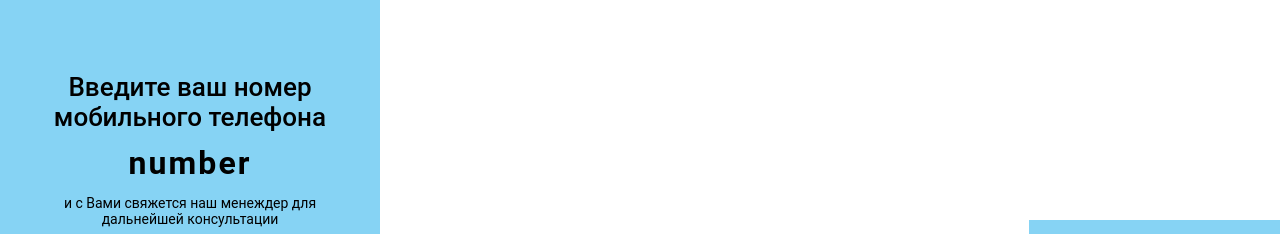
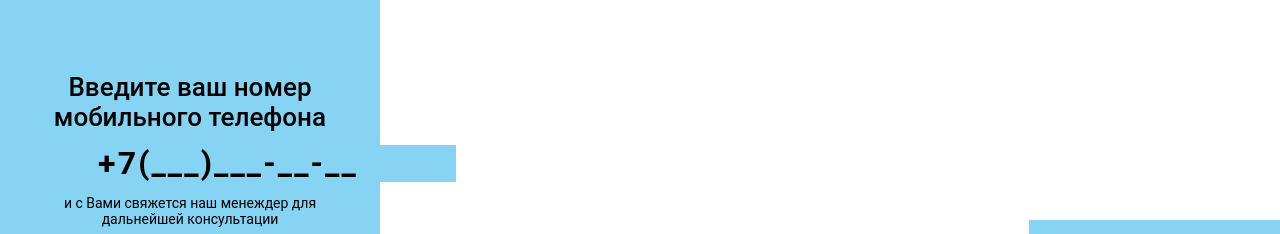
Before and after one commit to ShorSerj/FrontTestVOD, a React app: page / in a window 1280 px wide. Shown: the top 234 px of the page. Built offline with nearby package versions, Linux system fonts and the light colour scheme.

Commit message:
finish display keyboard

```diff
--- a/src/App.js
+++ b/src/App.js
@@ -1,14 +1,14 @@
 import React from 'react';
 import './styles/reset.css'
 import Banner from './components/Banner/Banner.jsx';
-import ContactReduxForm from './components/ContactForm/ContactForm.jsx';
+import ContactForm from './components/ContactForm/ContactForm.jsx';
 
 
 function App(prop) {
   return (
     <>
       <Banner/>
-      <ContactReduxForm/>
+      <ContactForm/>
     </>
   )
 }
--- a/src/components/Banner/Banner.jsx
+++ b/src/components/Banner/Banner.jsx
@@ -10,7 +10,7 @@ function Banner(prop) {
         </div>
         <img src="/img/qr-code.png" alt="" />
         <p className={s.baner__instruction}>Сканируйте QR-код или нажмите ОК</p>
-      <button className={s.baner__button}>OK</button>
+      <button className={s.baner__button} tabIndex="0">OK</button>
     </div>
   )
 }
--- a/src/components/ContactForm/ContactForm.jsx
+++ b/src/components/ContactForm/ContactForm.jsx
@@ -1,26 +1,48 @@
-import React from 'react';
+import React, {useState, useEffect} from 'react';
 import { reduxForm } from 'redux-form';
-import { Field } from 'redux-form';
 import s from './ContactForm.module.scss'
 import Keyboard from './Keybard/Keyboard.jsx'
 
 function ContactForm({handleSubmit, error}) {
+  const [number, setNumber] = useState('+7(___)___-__-__')
 
+  useEffect(() => {
+    window.addEventListener('keydown', addNumber);
+
+    return () => {
+      window.removeEventListener('keydown', addNumber);
+    };
+  }, []);
+
+  const addNumber = (e) => {
+    console.log('click', e)
+    let arr = number.split('')
+    if(e.nativeEvent?.inputType === "deleteContentBackward" || e == "Стереть"){
+      if(arr.indexOf('_')> 0 && arr.indexOf('_') > 3){
+        if(Number.isInteger(+arr[arr.indexOf('_') - 1])){
+          arr[arr.indexOf('_') - 1] = '_'
+        }else {
+          arr[arr.indexOf('_') - 2] = '_'
+        }
+      }else {
+        arr[arr.length-1] = '_'
+      }
+    }else {
+      let key = e.nativeEvent?.data || e?.key || e
+      Number.isInteger(+key) ? arr[arr.indexOf('_') > 0 ? arr[arr.indexOf('_')] = key : null] : null
+    }
+    setNumber(arr.join(''))
+  }
   return (
     <form className={s.contactForm} onSubmit={handleSubmit}>
       <h3 className={s.title}>Введите ваш номер мобильного телефона</h3>
       <div className={s.input__wrapper}>
-        <label htmlFor="phoneNumber">{'number'}</label>
-        <Field component={'input'} name={'phoneNumber'}
-          id={'phoneNumber'}
-          placeholder={"Your phone number"}
-        />
+        <input type="tel" name="phoneNumber" id="phoneNumber" value={number} onChange={addNumber} autoFocus={true} autoComplete="off" tabIndex="0"/>
       </div>
       <p className={s.text}>и с Вами свяжется наш менеждер для дальнейшей консультации</p>
-      <Keyboard />
+      <Keyboard addNumber={addNumber} />
     </form>
   )
 }
-const ContactReduxForm = reduxForm({form:'contact'})(ContactForm)
 
-export default ContactReduxForm
+export default ContactForm
--- a/src/components/ContactForm/ContactForm.module.scss
+++ b/src/components/ContactForm/ContactForm.module.scss
@@ -16,26 +16,28 @@
     .input__wrapper {
         margin: 13px auto;
 
-        label {
+        input {
             font-weight: 700;
             font-size: 32px;
             line-height: 37px;
             letter-spacing: 2.1px;
-
+            caret-color: transparent;
+            background-color: #86D3F4;
+            text-align: center;
         }
 
-        input {
-            position: absolute;
-            width: 1px;
-            height: 1px;
-            margin: -1px;
-            border: 0;
-            padding: 0;
-            white-space: nowrap;
-            clip-path: inset(100%);
-            clip: rect(0 0 0 0);
-            overflow: hidden;
-        }
+        // input {
+        //     position: absolute;
+        //     width: 1px;
+        //     height: 1px;
+        //     margin: -1px;
+        //     border: 0;
+        //     padding: 0;
+        //     white-space: nowrap;
+        //     clip-path: inset(100%);
+        //     clip: rect(0 0 0 0);
+        //     overflow: hidden;
+        // }
     }
 
     .text {
--- a/src/components/ContactForm/Keybard/Keyboard.jsx
+++ b/src/components/ContactForm/Keybard/Keyboard.jsx
@@ -7,15 +7,15 @@ const Keyboard = (prop) => {
         const arr = [1, 2, 3, 4, 5, 6, 7, 8, 9, 'Стереть',0]
         return arr.map(item => {
             return(
-                <div className={item === 'Стереть' ? s.button +' '+ s.clear : s.button} key={arr.indexOf(item)} onClick={()=> console.log(item)}>
-                    <span>{item}</span>
+                <div className={item === 'Стереть' ? s.button +' '+ s.clear : s.button} key={arr.indexOf(item)} onClick={()=> prop.addNumber(item)} tabIndex="-1">
+                    <span tabIndex="-1">{item}</span>
                 </div>
             )
         })
     }
 
     return(
-        <div className={s.keyboard}>
+        <div className={s.keyboard} tabIndex="0">
             {button()}
         </div>
     )
```
